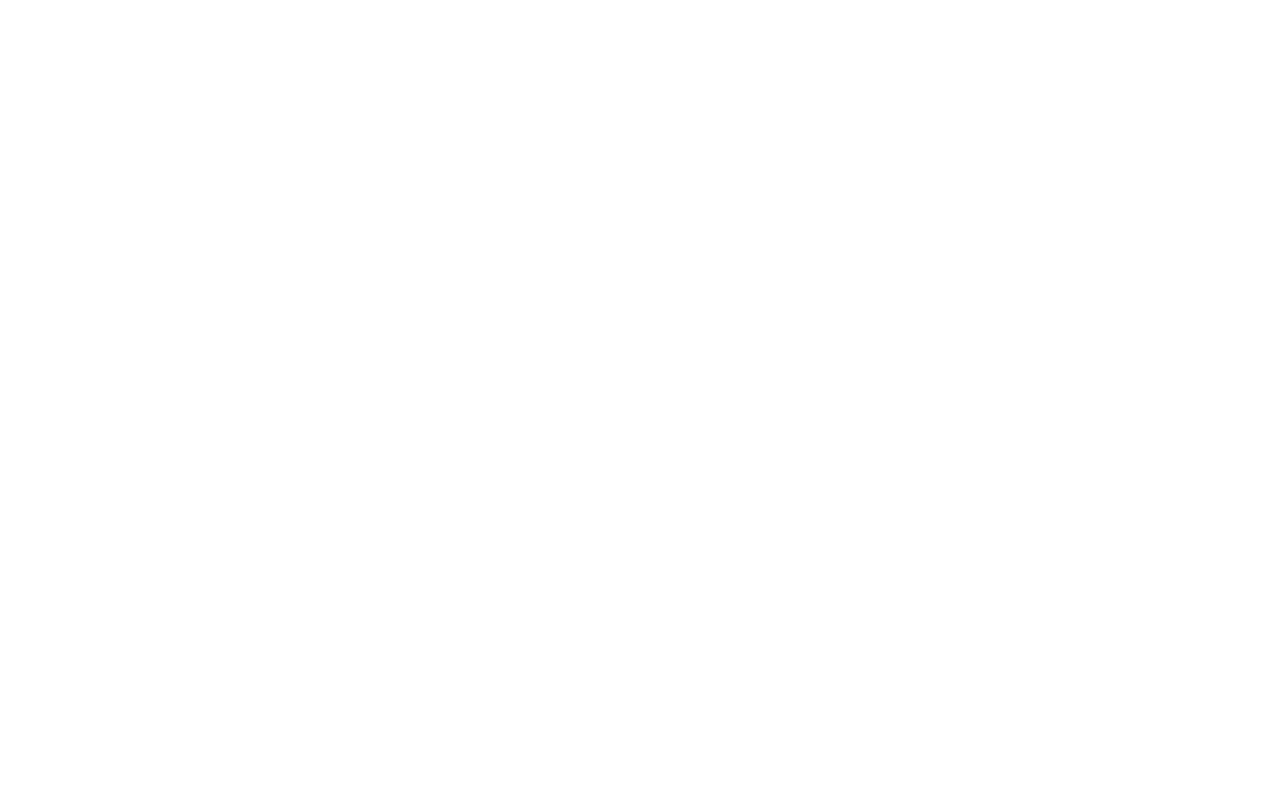
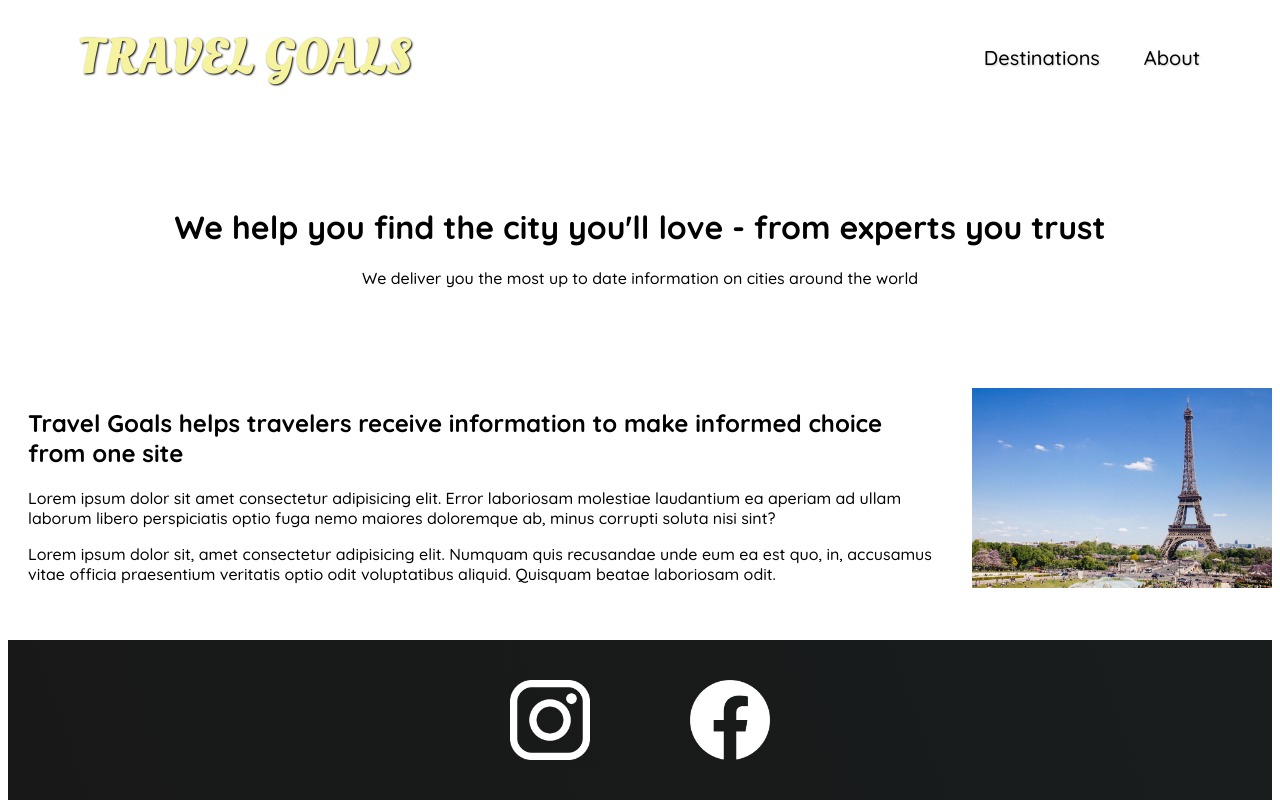
Before and after one commit to wesley-develop/First-Travel-Site, a plain HTML site: page about.html in a window 1280 px wide. Drawn offline with Linux system fonts and the light colour scheme.

Commit message:
finshed the site plus add something to the about page, just a start

```diff
--- /dev/null
+++ b/about.css
@@ -0,0 +1,26 @@
+
+header {
+    position: sticky;
+}
+
+header a {
+    color: black;
+}
+
+.headline {
+    margin: 100px auto;
+    width: 80%;
+    text-align: center;
+}
+
+.two-collumn {
+    display: flex;
+}
+
+.two-collumn img {
+    height: 200px;
+}
+
+#left {
+    margin: 0 40px 40px 20px;
+}
--- a/about.html
+++ b/about.html
@@ -1 +1,59 @@
-<!--do it ourself, maybe from a ui generator then hard code everything else-->
+<!DOCTYPE html>
+<html lang="en">
+<head>
+    <meta charset="UTF-8">
+    <meta name="viewport" content="width=device-width, initial-scale=1.0">
+    <title>Travel Goals</title>
+    <link rel="stylesheet" href="shared.css">
+    <link rel="stylesheet" href="about.css">
+    <link
+    href="https://fonts.googleapis.com/css2?family=Raleway:wght@700&family=Oleo+Script:wght@700&family=Quicksand:wght@300;500;700&display=swap"
+    rel="stylesheet"
+  />
+
+</head>
+<body>
+    <header>
+        <div id="page-logo">
+           <a href="/index.html">Travel Goals</a>
+        </div>
+        <nav>
+            <ul>
+                <li>
+                    <a href="places.html">Destinations</a>
+                </li>
+                <li>
+                    <a href="about.html">About</a>
+                </li>
+            </ul>
+        </nav>
+    </header>
+<body>
+    <div class="headline">
+    <h1>We help you find the city you'll love - from experts you trust</h1>
+    <p>We deliver you the most up to date information on cities around the world</p>
+    </div> <!--end headline-->
+
+    <div class="two-collumn">
+    <div id="left">
+    <h2>Travel Goals helps travelers receive information to make informed choice from one site</h2>
+    <p>Lorem ipsum dolor sit amet consectetur adipisicing elit. Error laboriosam molestiae laudantium ea aperiam ad ullam laborum libero perspiciatis optio fuga nemo maiores doloremque ab, minus corrupti soluta nisi sint?
+    </p>
+    <p>Lorem ipsum dolor sit, amet consectetur adipisicing elit. Numquam quis recusandae unde eum ea est quo, in, accusamus vitae officia praesentium veritatis optio odit voluptatibus aliquid. Quisquam beatae laboriosam odit.</p>
+</div>
+    <img src="/images/places/paris.jpg" alt="Picture of Paris">
+    </div> <!--end two-collumn-->
+
+    <footer>
+    <ul>
+        <li>
+            <a href="https://www.instagram.com"><img src="/images/icons/insta.png" alt="Instagram icon linked to our instagram page"></a>
+
+        </li>
+        <li>
+            <a href="https://www.facebook.com"><img src="/images/icons/facebook.png" alt="Facebook logo leading to the instagram page"></a>
+        </li>
+    </ul>
+</footer>
+</body>
+</html>
--- a/places.css
+++ b/places.css
@@ -8,6 +8,21 @@ body {
 header {
     position: static;
 }
+
+#page-logo a {
+    color: rgb(183, 230, 235);
+}
+
+header a {
+    color: rgb(183, 230, 235);
+
+}
+
+header nav a:hover {
+    background-color: rgb(183, 230, 235);
+    color: rgb(59, 59, 59);
+}
+
 
 main ul {
     width: 1200px;
@@ -42,6 +57,10 @@ main li img {
     justify-content: space-between;
 }
 
+.item-content h2 {
+    margin: 0;
+}
+
 .actions {
     text-align: right;
 
--- a/shared.css
+++ b/shared.css
@@ -47,7 +47,7 @@ header a {
     border-radius: 6px;
 }
 
-header a:hover {
+header nav a:hover {
     color: rgb(77, 77, 77);
     background-color: rgb(255, 251, 0);
 
```
